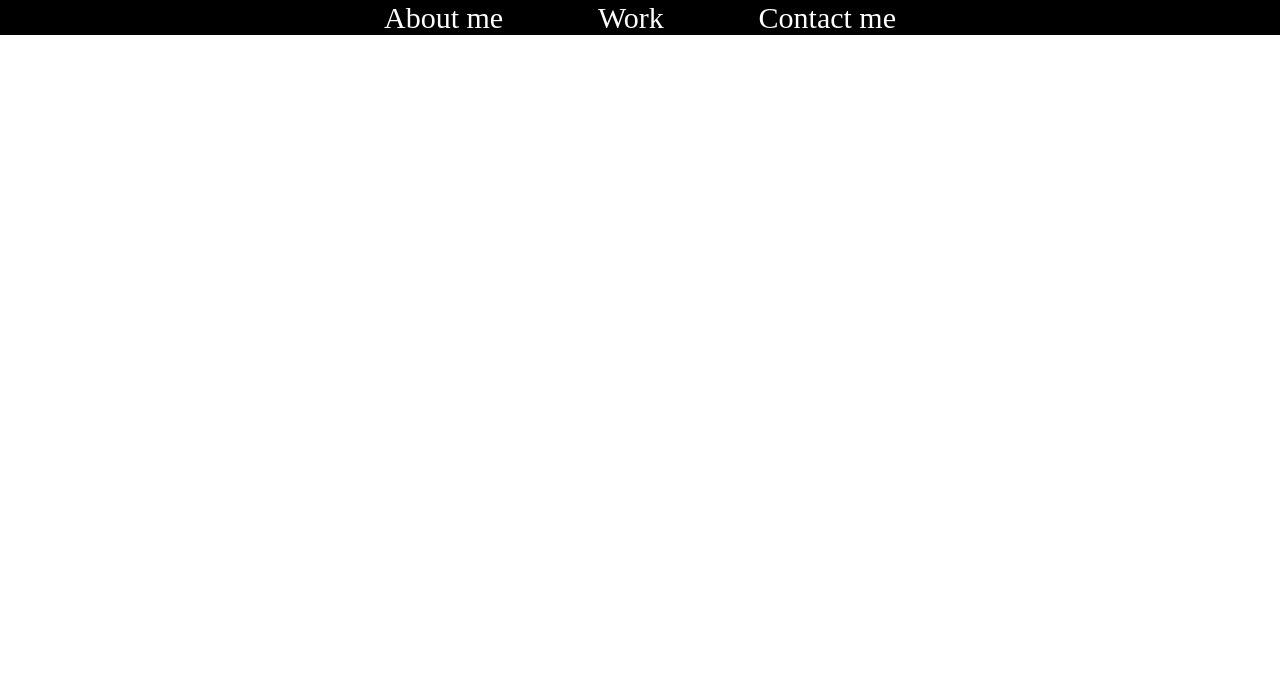
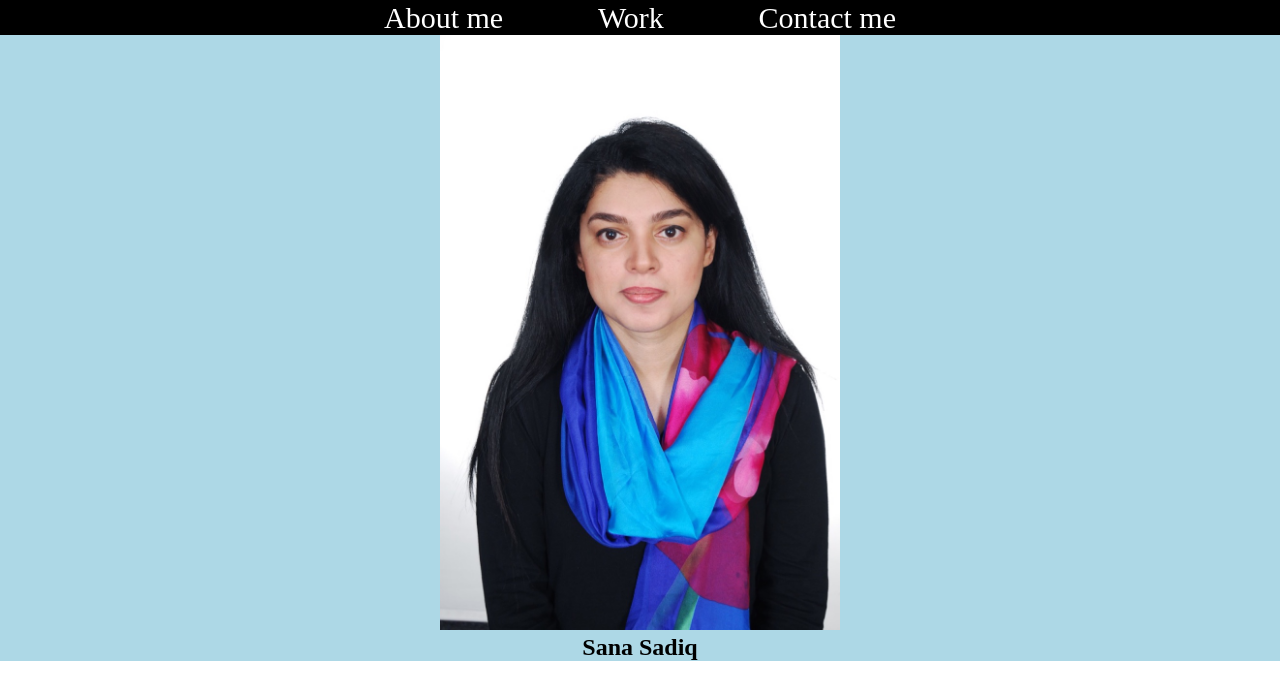
Before and after one commit to SanaS7/Sana-Portfolio, a plain HTML site: page index.html in a window 1280 px wide. Drawn offline with Linux system fonts and the light colour scheme.

Commit message:
completed the profile section

```diff
--- a/index.html
+++ b/index.html
@@ -30,7 +30,12 @@
                 </li>
             </ul>
         </div>
-
+        <div class="profile">
+            <img src="Images/SanaImage.JPG" alt="Sana's image" class="profilePic">
+            <h2>
+                Sana Sadiq
+            </h2>
+        </div>
     </header>
 
 </body>
```
